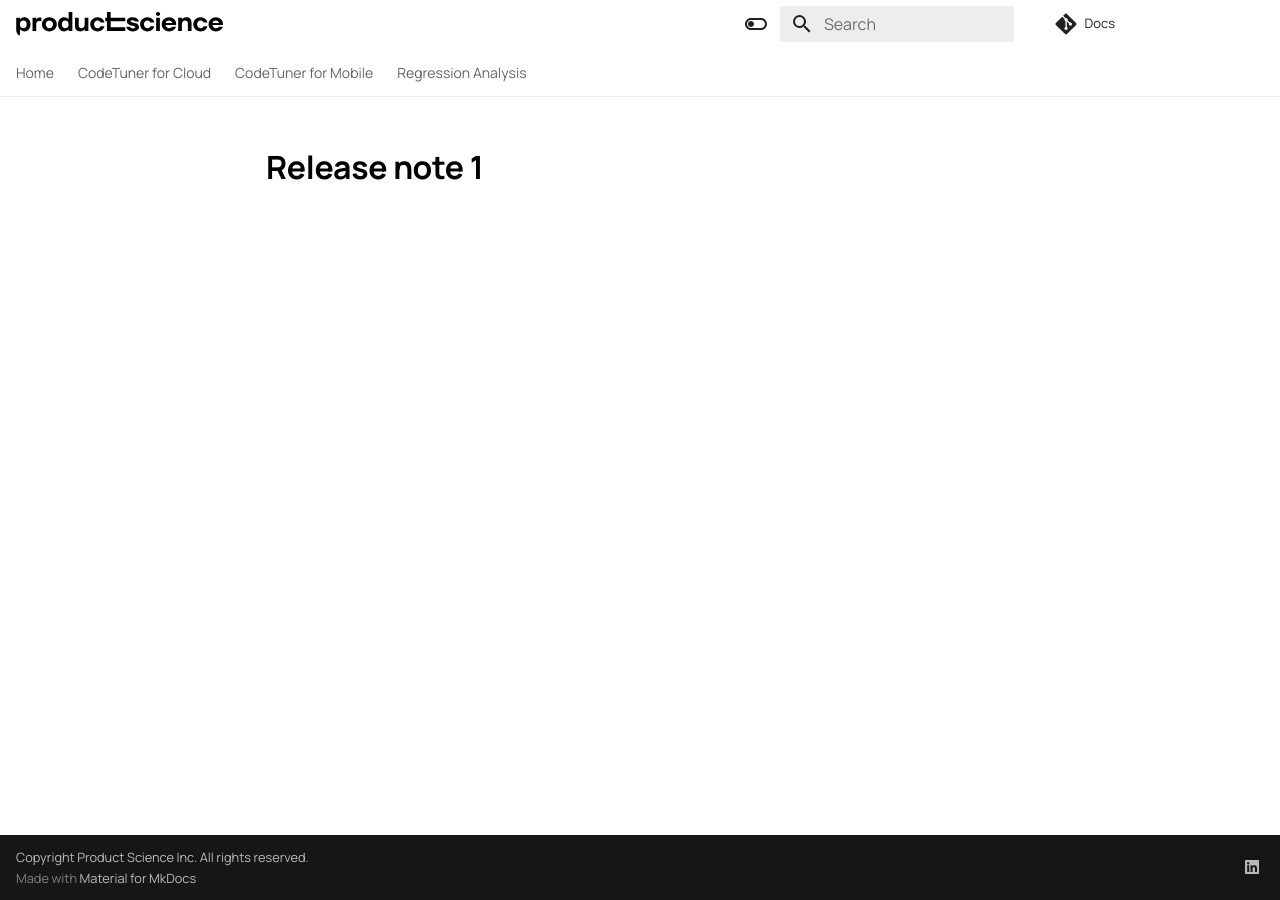
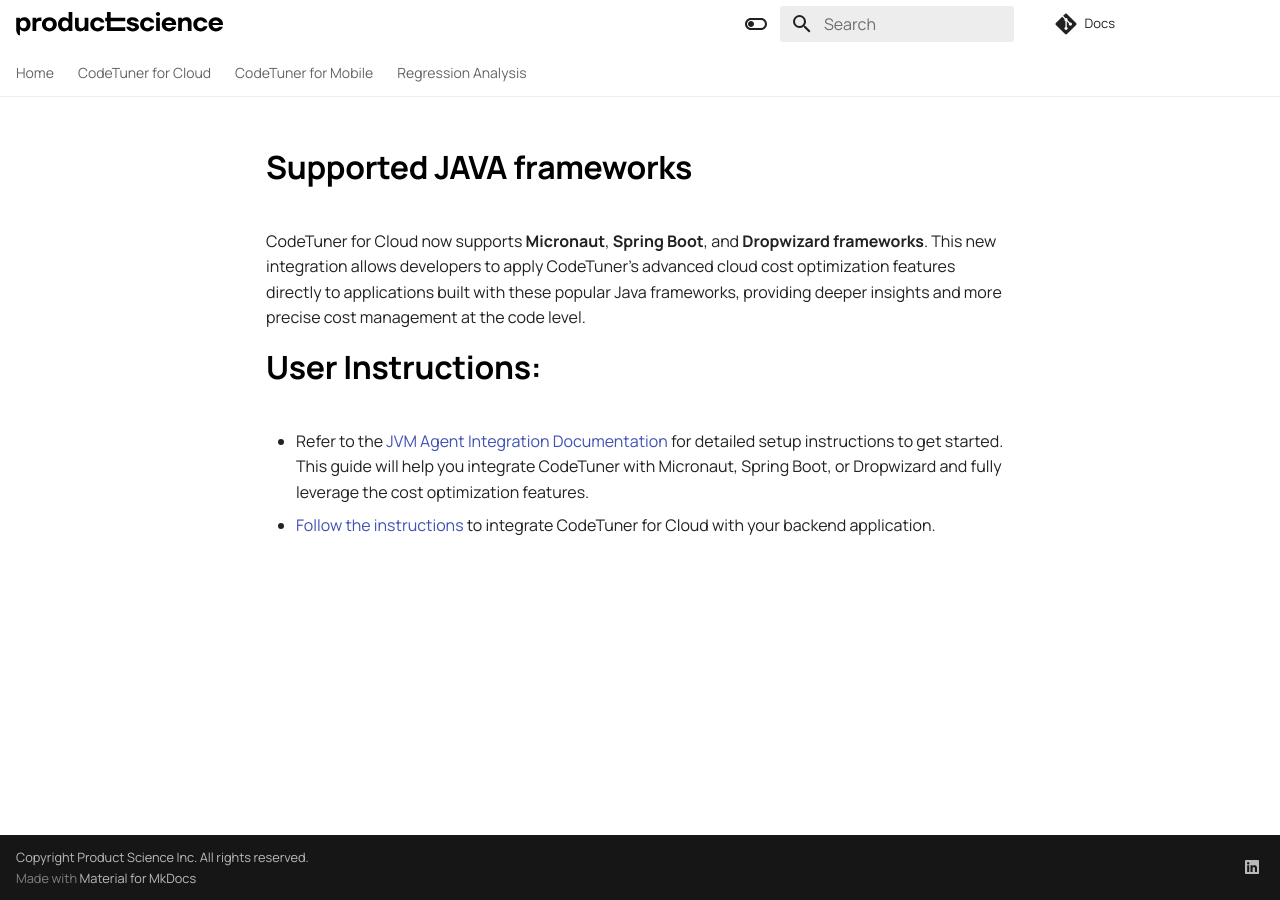
Before and after one commit to product-science/docs, an MkDocs documentation site: the page built from docs/cloud/release-notes/release-note-1.md, in a window 1280 px wide. Built offline with MkDocs 1.6.1 and Material for MkDocs 9.7.7, drawn with Linux system fonts in a browser that asks for light colours.

Commit message:
Update release-note-1.md
Release note #1 for CodeTuner for Cloud

```diff
--- a/docs/cloud/release-notes/release-note-1.md
+++ b/docs/cloud/release-notes/release-note-1.md
@@ -1 +1,6 @@
-# Release note 1
+# Supported JAVA frameworks
+CodeTuner for Cloud now supports **Micronaut**, **Spring Boot**, and **Dropwizard frameworks**. This new integration allows developers to apply CodeTuner’s advanced cloud cost optimization features directly to applications built with these popular Java frameworks, providing deeper insights and more precise cost management at the code level.
+
+# User Instructions:
+- Refer to the [JVM Agent Integration Documentation](docs/cloud/integration/jvm-agent.md) for detailed setup instructions to get started. This guide will help you integrate CodeTuner with Micronaut, Spring Boot, or Dropwizard and fully leverage the cost optimization features.
+- [Follow the instructions](docs/cloud/integration/integration.md) to integrate CodeTuner for Cloud with your backend application.
```
